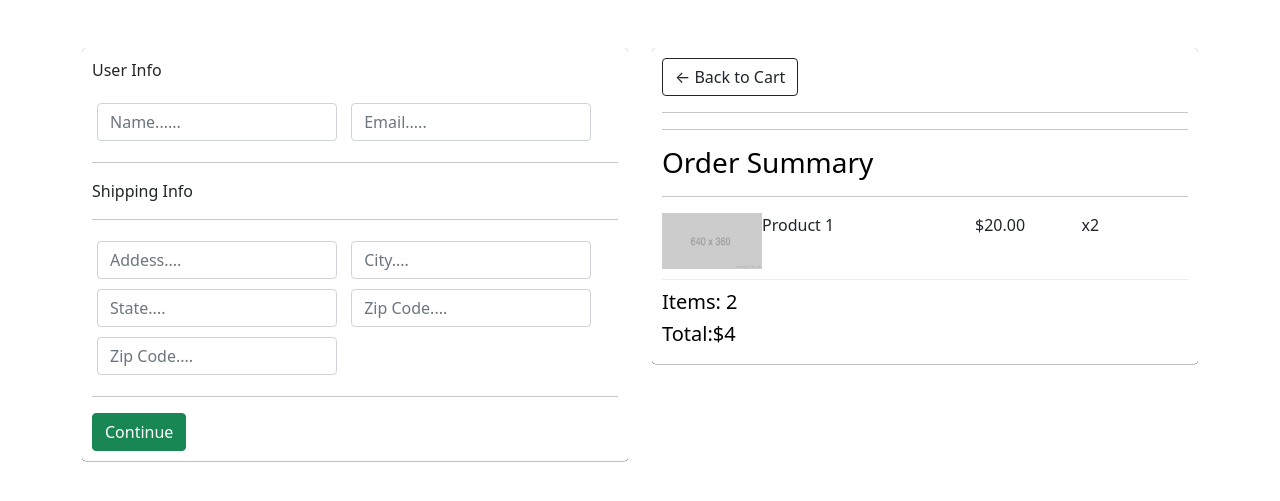
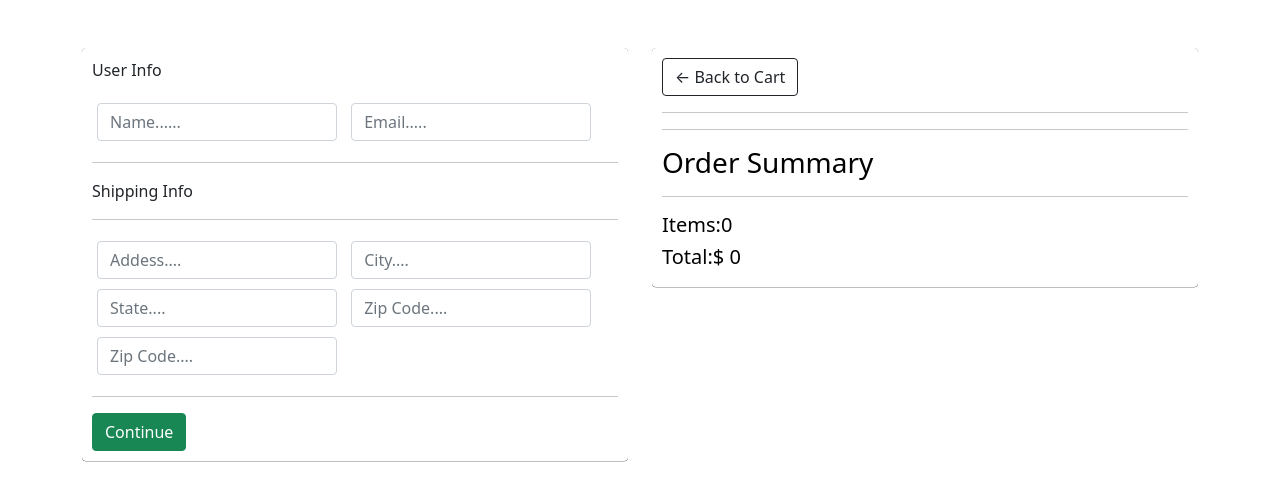
Before and after one commit to Kiash254/ecom-for-colorpress, a Django app: page /checkout/ in a window 1280 px wide. Shown: the part 95-596 px from the top of the page. Run offline with Django 4.2, Linux system fonts and the light colour scheme.

Commit message:
added views for checkout and cart

```diff
--- a/Store/views.py
+++ b/Store/views.py
@@ -27,6 +27,17 @@ def Cart(request):
         }
     return render(request,'cart.html',context)
 
+
 def Checkout(request):
-    context = {}
-    return render(request,'checkout.html')
+    if request.user.is_authenticated:
+        customer=request.user.customer
+        order,created = Order.objects.get_or_create(customer=customer,complete=False)
+        items=order.orderitem_set.all()
+    else:
+        items=[]
+        order={'get_cart_total':0,'get_cart_items':0}
+    context = {
+            'items':items,
+            'order':order,
+        }
+    return render(request,'checkout.html',context)
--- a/frontend/templates/checkout.html
+++ b/frontend/templates/checkout.html
@@ -54,17 +54,19 @@
             <hr>
             <h3>Order Summary</h3>
             <hr>
+            {% for item in items%}
             <div style="display: flex;align-items:flex-stretch;padding-bottom:10px;margin-bottom:10px;border: bottom 1px solid #ececec;" class="cart-row">
                  <div class="row-image" style="width: 100px;">
-                    <img style="width:100px ;" src="{% static 'images/1.png' %}" alt="">
+                    <img style="width:100px ;" src="{{item.product.imageURL}}" alt="">
                  </div>
 
-                 <div style="flex: 2;">Product 1</div>
-                 <div style="flex: 1;"><p>$20.00</p></div>
-                 <div style="flex: 1;"><p>x2</p></div>
+                 <div style="flex: 2;">{{item.product.name}}</div>
+                 <div style="flex: 1;"><p>${{item.product.price}}</p></div>
+                 <div style="flex: 1;"><p>x2 {{item.quantity}}</p></div>
             </div>
-            <h5>Items: 2</h5>
-            <h5>Total:$4 </h5>
+            {% endfor %}
+            <h5>Items:{{order.get_cart_items}}</h5>
+            <h5>Total:$ {{order.get_cart_total|floatformat }} </h5>
         </div>
     </div>
 
```
Also changed, not shown: db.sqlite3.
